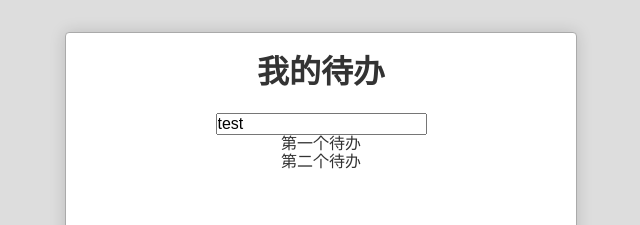
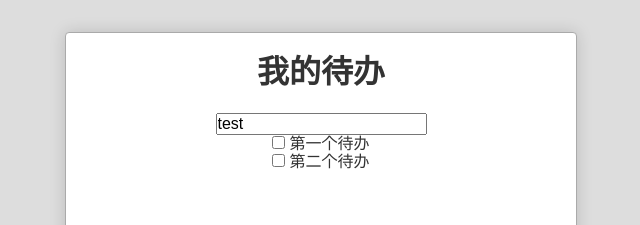
Before and after one commit to dandanloveJM/webpack-demo, a React (Create React App) app: page / in a window 1280 px wide. Shown: the top 225 px of the page, without its empty margins (319-959 px from the left). Built offline with nearby package versions, Linux system fonts and the light colour scheme.

Commit message:
标记为已完成或未完成

```diff
--- a/src/App.js
+++ b/src/App.js
@@ -16,12 +16,14 @@
         {id:2, title:'第二个待办'}
       ]
     }
+
   }
   render() {
+    let Todo = this
     let todos = this.state.todoList.map(function(item, index){
       return (
-        <li>
-          <TodoItem todo={item}/>
+        <li key={index}>
+          <TodoItem todo={item} onToggle={Todo.toggle.bind(Todo)} />
         </li>
       )
     })
@@ -38,6 +40,10 @@
         </ol>
       </div>
     );
+  }
+  toggle(e,todo){
+    todo.status = todo.status === 'completed'? '' : 'completed'
+    this.setState(this.state)
   }
   addTodo(event){
     this.state.todoList.push({
@@ -59,6 +65,7 @@
       todoList: this.state.todoList
     })
   }
+
 }
 
 export default App;
--- a/src/TodoItem.js
+++ b/src/TodoItem.js
@@ -2,7 +2,15 @@
 
 class TodoItem extends Component {
     render(){
-        return <div>{this.props.todo.title}</div>
+        return (
+            <div>
+            <input type="checkbox" checked={this.props.todo.status === 'completed'}
+            onChange={this.toggle.bind(this)}/> {this.props.todo.title}
+            </div>
+        )
+    }
+    toggle(e){
+        this.props.onToggle(e, this.props.todo)
     }
 }
 export default TodoItem
```
